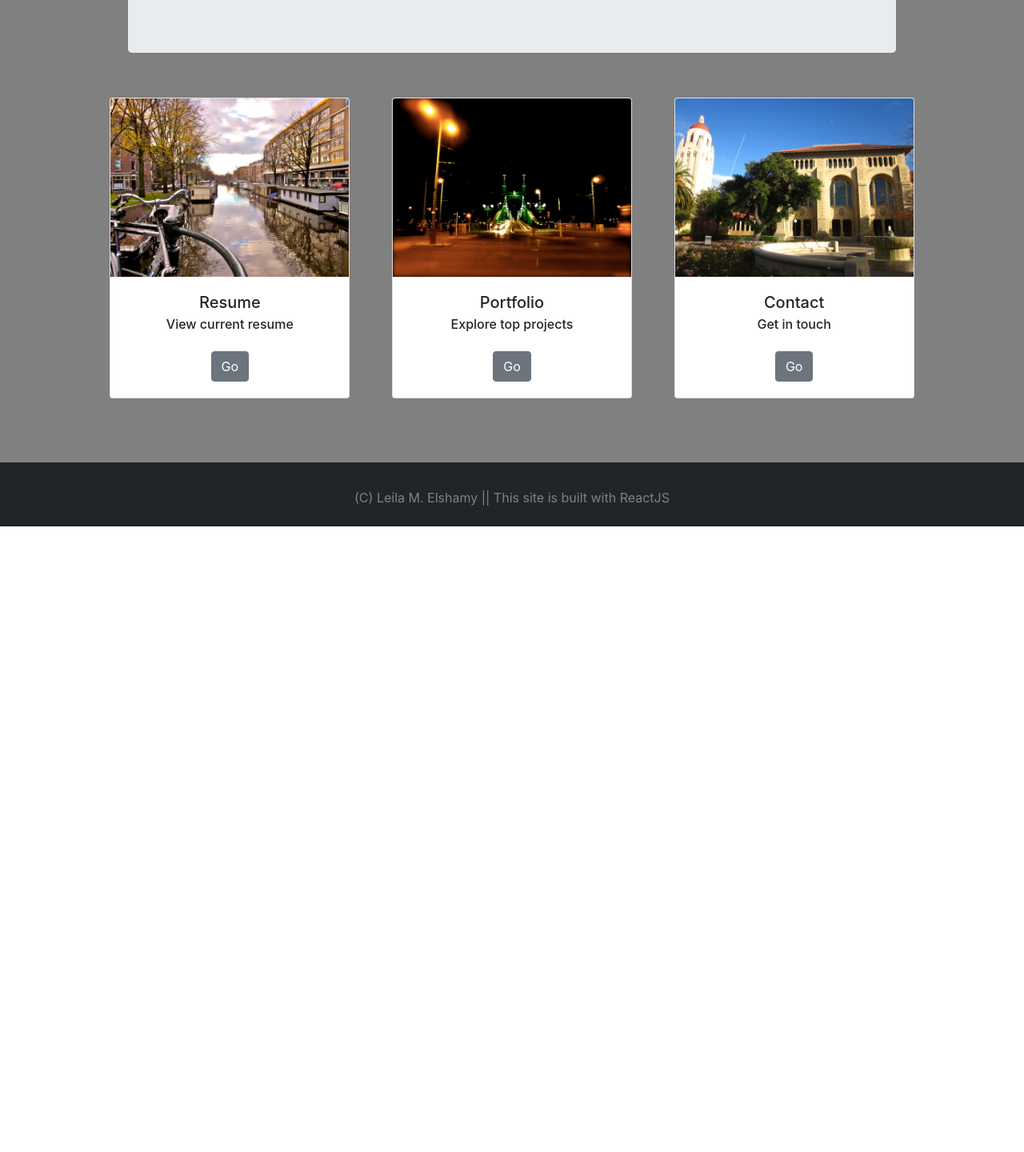
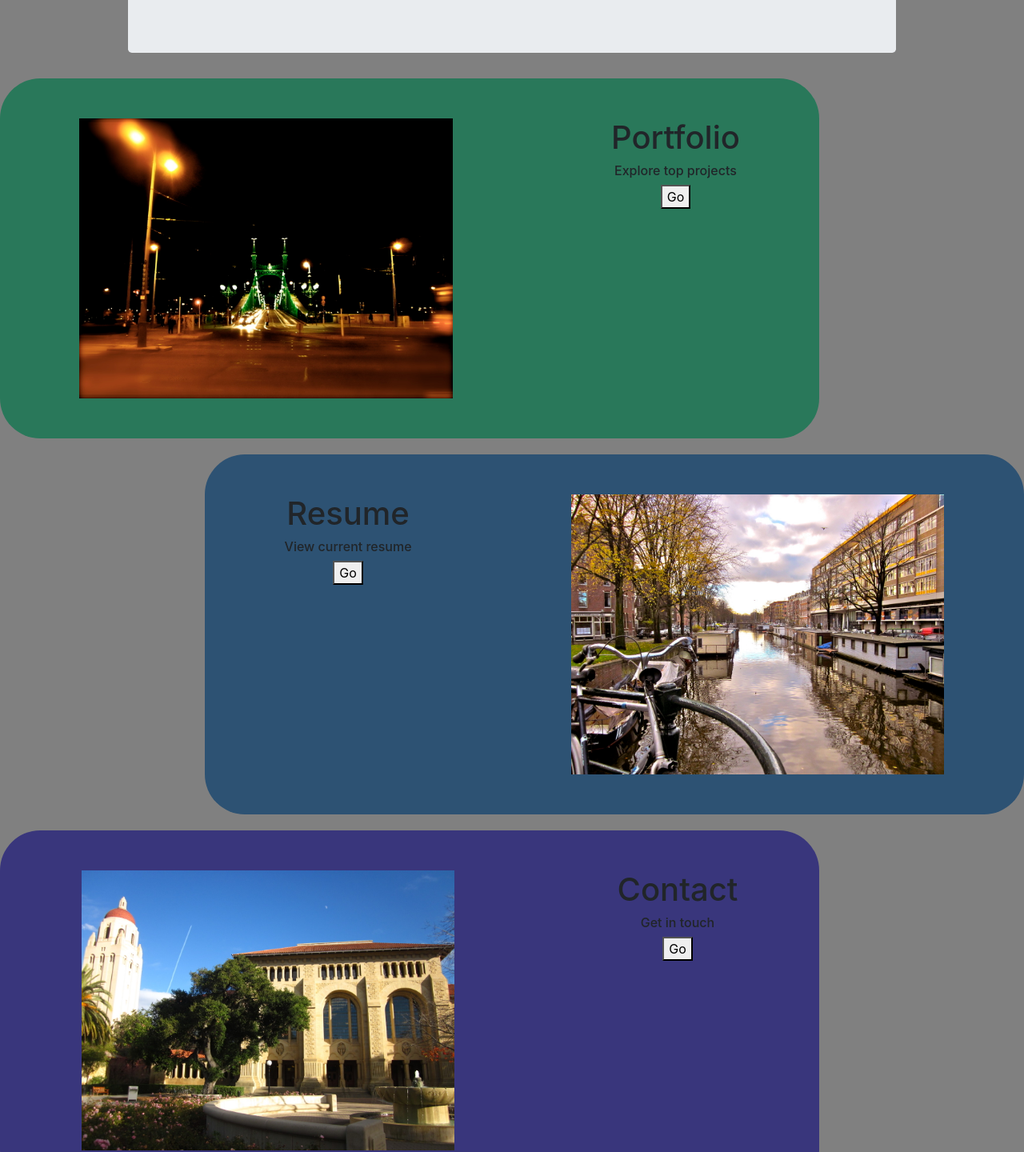
Before and after one commit to elemee3/portfolio-site, a React (Create React App) app: page / in a window 1280 px wide. Shown: the part 400-1840 px from the top of the page at 80% size. Before the commit the page ends 1058 px from the top, so only its background shows below. Built offline with nearby package versions, Linux system fonts and the light colour scheme; no server answers.

Commit message:
began switching home page from bootstrap to custom css

```diff
--- a/src/App.css
+++ b/src/App.css
@@ -4,7 +4,7 @@
 }
 
 main {
-  max-width: 85vw;
+  /* max-width: 85vw; */
   margin: 0 auto;
 }
 
@@ -34,6 +34,48 @@ main {
   margin: auto;
   justify-content: space-around;
   padding: 0 0 10vh 0;
+}
+
+.home {
+  margin-bottom: 30px;
+  display: grid;
+  grid-row-gap: 20px;
+  grid-template-columns: 20% 20% 20% 20% 20%;
+  grid-template-rows: 450px 450px 450px;
+}
+
+.home-card-1 {
+  border-radius: 50px;
+  background-color: #29785A;
+  grid-column-start: 1;
+  grid-column-end: 5;
+  grid-row-start: 1;
+  grid-row-end: 1;
+}
+
+.home-card-content {
+  margin-top: 50px;
+  display: flex;
+  flex-wrap: wrap;
+  justify-content: space-around;
+}
+
+.home-card-2 {
+  border-radius: 50px;
+  background-color: #2D5273;
+  grid-column-start: 2;
+  grid-column-end: 6;
+  grid-row-start: 2;
+  grid-row-end: 2;
+}
+
+.home-card-3 {
+  border-radius: 50px;
+  background-color: #39367C;
+  grid-column-start: 1;
+  grid-column-end: 5;
+  grid-row-start: 3;
+  grid-row-end: 3;
 }
 
 .resume {
--- a/src/pages/Home.js
+++ b/src/pages/Home.js
@@ -1,5 +1,4 @@
 import React, { Component } from 'react';
-import { Card, CardImg, CardBody, CardTitle, CardSubtitle, Button } from 'reactstrap';
 
 import Amsterdam from '../images/amsterdam.jpg';
 import Bridge from '../images/bridge.jpg';
@@ -16,34 +15,41 @@ class Home extends Component {
           <p>Driven by a desire to diagnose and resolve problems big and small using technology-based solutions. Happier with an error message than a successful compile. Seeking to improve diversity in the tech industry. Dreaming of coding the world to a better place.</p>
 
           <p>I am a self-taught coder who has recently formalized my knowledge and skills at a San Diego coding bootcamp. I am thrilled to have officially joined the tech community; I strive to continuously improve myself and any organization I take part in.</p>
-
         </div>
 
-        <div className="container">
-          <Card className="single-card">
-            <CardImg top width="100%" src={Amsterdam} alt="Card image cap" />
-            <CardBody>
-              <CardTitle>Resume</CardTitle>
-              <CardSubtitle>View current resume</CardSubtitle><br/>
-              <Button href="/resume" alt="resume">Go</Button>
-            </CardBody>
-          </Card>
-          <Card className="single-card">
-            <CardImg top width="100%" src={Bridge} alt="Card image cap" />
-            <CardBody>
-              <CardTitle>Portfolio</CardTitle>
-              <CardSubtitle>Explore top projects</CardSubtitle><br/>
-              <Button href="/portfolio" alt="portfolio">Go</Button>
-            </CardBody>
-          </Card>
-          <Card className="single-card">
-            <CardImg top width="100%" src={Stanford} alt="Card image cap" />
-            <CardBody>
-              <CardTitle>Contact</CardTitle>
-              <CardSubtitle>Get in touch</CardSubtitle><br/>
-              <Button href="/contact" alt="contact">Go</Button>
-            </CardBody>
-          </Card>
+        <div className="home">
+          <div className="home-card-1">
+            <div className="home-card-content">
+              <img src={Bridge} height="350" alt="portfolio" />
+              <div>
+                <h1>Portfolio</h1>
+                <h6>Explore top projects</h6>
+                <a href="/portfolio" alt="portfolio"><button>Go</button></a>
+              </div>
+            </div>
+          </div>
+
+          <div className="home-card-2">
+            <div className="home-card-content">
+              <div>
+                <h1>Resume</h1>
+                <h6>View current resume</h6>
+                <a href="/resume" alt="resume"><button>Go</button></a>
+              </div>
+              <img src={Amsterdam} height="350" alt="resume" />
+            </div>
+          </div>
+
+          <div className="home-card-3">
+            <div className="home-card-content">
+              <img src={Stanford} height="350" alt="contact" />
+              <div>
+                <h1>Contact</h1>
+                <h6>Get in touch</h6>
+                <a  href="/contact" alt="contact"><button>Go</button></a>
+              </div>
+            </div>
+          </div>
         </div>
 
       </main>
@@ -52,3 +58,25 @@ class Home extends Component {
 }
 
 export default Home;
+
+/*          // <div className="home-card">
+//   <img src={Amsterdam} height="500" alt="resume" />
+//   <h1>Resume</h1>
+//   <h6>View current resume</h6>
+//   <a href="/resume" alt="resume"><button>Go</button></a>
+// </div>
+//
+// <div className="home-card">
+//   <h1>Portfolio</h1>
+//   <img src={Bridge} height="250" alt="portfolio" />
+//   <h6>Explore top projects</h6>
+//   <a href="/portfolio" alt="portfolio"><button>Go</button></a>
+// </div>
+//
+// <div className="home-card">
+//   <h1>Contact</h1>
+//   <img src={Stanford} height="250" alt="contact" />
+//   <h6>Get in touch</h6>
+//   <a  href="/contact" alt="contact"><button>Go</button></a>
+// </div>
+*/
```
Also changed, not shown: 2 other files (tests, documents, lock files or other folders).
